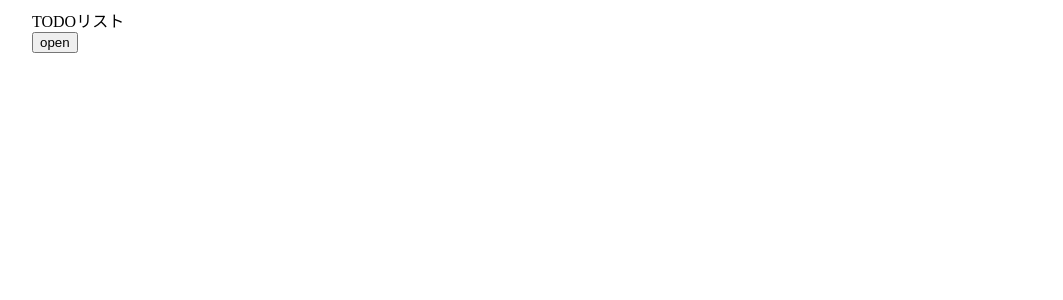
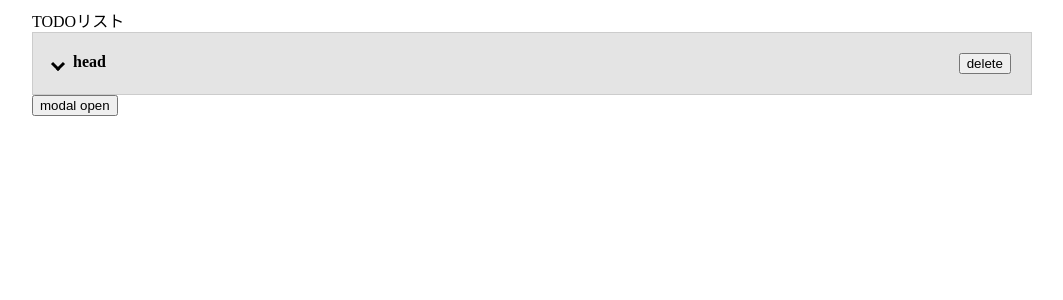
Before and after one commit to wintyo/todo-list-vue3, a Vue app: page / in a window 1280 px wide. Shown: the top 300 px of the page, without its empty margins (108-1171 px from the left). Built offline with nearby package versions, Linux system fonts and the light colour scheme.

Commit message:
Accordionコンポーネントの実装

```diff
--- a/src/App.vue
+++ b/src/App.vue
@@ -1,28 +1,42 @@
 <script setup lang="ts">
+import Accordion from './components/Accordion.vue';
 import Modal from './components/Modal.vue';
 
 import { reactive } from 'vue';
 
 type State = {
-  isOpen: boolean;
+  isModalOpen: boolean;
+  isAccordionOpen: boolean;
 };
 
 const state = reactive<State>({
-  isOpen: false,
+  isModalOpen: false,
+  isAccordionOpen: false,
 });
 </script>
 
 <template lang="pug">
 .app
   div TODOリスト
-  button(@click="state.isOpen = true") open
-  Modal(v-model="state.isOpen")
+  Accordion(v-model="state.isAccordionOpen")
+    template(v-slot:head)
+      .header
+        div head
+        button delete
+    div コンテンツ
+  button(@click="state.isModalOpen = true") modal open
+  Modal(v-model="state.isModalOpen")
     div hogehoge
 </template>
 
-<style lang="scss">
+<style lang="scss" scoped>
 .app {
   margin: 0 auto;
   max-width: 1000px;
 }
+
+.header {
+  display: flex;
+  justify-content: space-between;
+}
 </style>
--- /dev/null
+++ b/src/components/Accordion.vue
@@ -0,0 +1,67 @@
+<script setup lang="ts">
+type Props = {
+  modelValue: boolean;
+};
+const props = defineProps<Props>();
+
+const emit = defineEmits<{
+  (e: 'update:modelValue', modelValue: boolean): void;
+}>();
+
+const onToggle = (event: Event) => {
+  if (!(event.currentTarget instanceof HTMLElement)) {
+    return;
+  }
+  emit('update:modelValue', event.currentTarget.getAttribute('open') != null);
+};
+</script>
+
+<template lang="pug">
+details.details(:open="props.modelValue", @toggle="onToggle")
+  summary.header
+    .header__icon
+    .header__content
+      slot(name="head")
+  .content
+    slot
+</template>
+
+<style lang="scss" scoped>
+.details {
+  $root: &;
+
+  border: solid 1px #ccc;
+}
+
+.header {
+  display: flex;
+  align-items: center;
+  list-style: none;
+  cursor: pointer;
+  padding: 20px;
+  background-color: #e4e4e4;
+  font-weight: bold;
+
+  &__icon {
+    margin-right: 10px;
+    width: 7px;
+    height: 7px;
+    border-left: solid 3px #000;
+    border-bottom: solid 3px #000;
+    transform: rotate(-45deg);
+    content: '';
+
+    .details[open] & {
+      transform: rotate(135deg);
+    }
+  }
+
+  &__content {
+    flex: 1 1 0;
+  }
+}
+
+.content {
+  padding: 20px;
+}
+</style>
```
